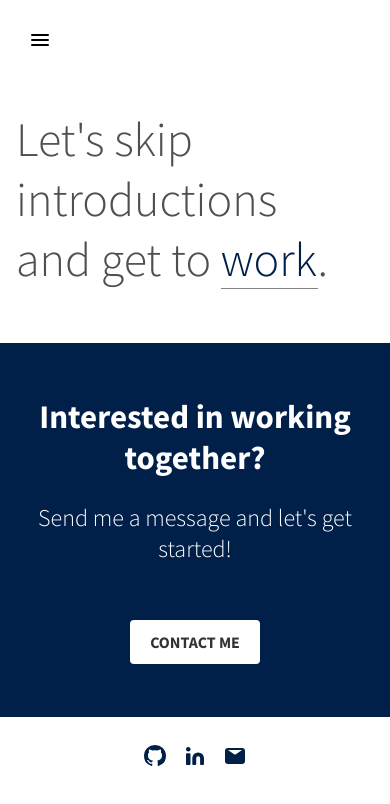
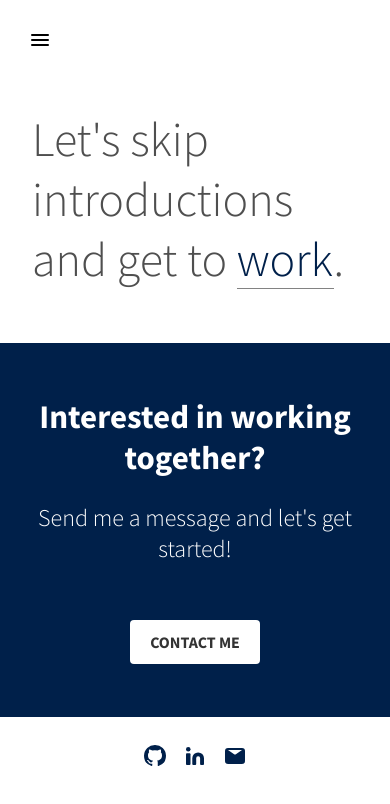
Before and after one commit to markjoeljimenez/portfolio, a Gatsby site: page / in a window 390 px wide. Built offline with nearby package versions, Linux system fonts and the light colour scheme; Gatsby itself is replaced by a stand-in of ours.

Commit message:
Fix grid alignment on mobile

```diff
--- a/src/styles/scss/reference/_grid.scss
+++ b/src/styles/scss/reference/_grid.scss
@@ -8,11 +8,7 @@ $grid-columns: 12 !default;
 $grid-column-width: 2rem !default;
 
 // Width of a column gutter.
-$grid-gutter-width: (
-	xs: 2rem,
-	sm: 3rem,
-	xl: 4rem
-);
+$grid-gutter-width: 2rem;
 
 // Maximum width of the grid.
 $grid-max-width: 70rem !default;
@@ -22,27 +18,19 @@ $main-padding: 8rem;
 
 /// A container of rows, preventing grids from taking full-width of the page.
 @mixin container($width: $grid-max-width) {
-	$padding-horizontal: 1rem;
-
 	margin-left: auto;
 	margin-right: auto;
 	max-width: $width;
-	padding-left: $padding-horizontal;
-	padding-right: $padding-horizontal;
+	padding-left: $grid-gutter-width / 2;
+	padding-right: $grid-gutter-width / 2;
 }
 
 /// Creates a row, allowing columns to fit within it.
 @mixin row {
 	display: flex;
 	flex-wrap: wrap;
-
-	@each $breakpoint in map-keys($grid-gutter-width) {
-		@include media-min($breakpoint) {
-			$gutter: map-get($grid-gutter-width, $breakpoint) / 2;
-			margin-left: -$gutter;
-			margin-right: -$gutter;
-		}
-	}
+	margin-left: -$grid-gutter-width / 2;
+	margin-right: -$grid-gutter-width / 2;
 }
 
 /// Create a column of a specific size.
@@ -54,6 +42,8 @@ $main-padding: 8rem;
 	// always setting `width: 100%;`. This works because we use `flex` values
 	// later on to override this initial width.
 	min-height: 1px; // Prevent collapsing
+	padding-left: $grid-gutter-width / 2;
+	padding-right: $grid-gutter-width / 2;
 	position: relative;
 
 	@if $size != null {
@@ -62,14 +52,6 @@ $main-padding: 8rem;
 		flex-basis: 0;
 		flex-grow: 1;
 		max-width: 100%;
-	}
-
-	@each $breakpoint in map-keys($grid-gutter-width) {
-		@include media-min($breakpoint) {
-			$gutter: map-get($grid-gutter-width, $breakpoint) / 2;
-			padding-left: $gutter;
-			padding-right: $gutter;
-		}
 	}
 }
 
```
